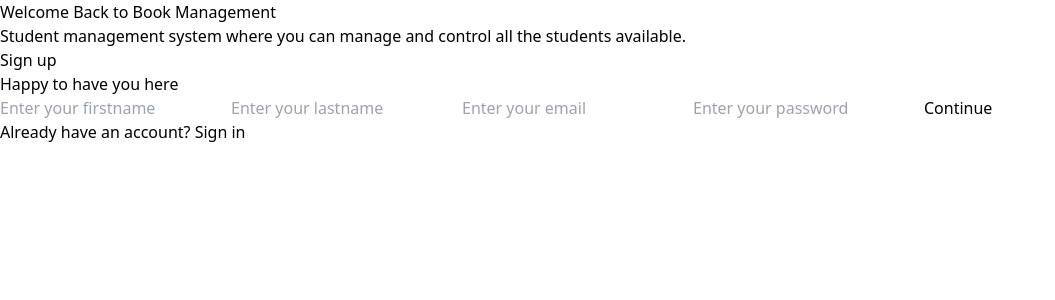
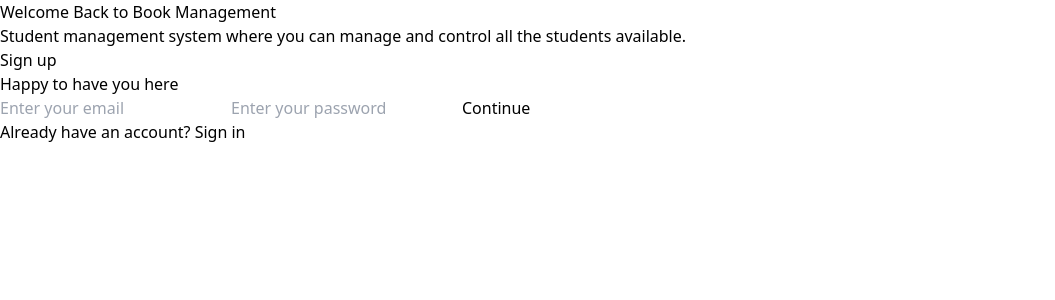
Before and after one commit to NkubitoyimanziRuth8/NE2024, a React (Vite) app in the folder frontend/: page / in a window 1280 px wide. Shown: the top 300 px of the page, without its empty margins (0-1055 px from the left). Built offline with nearby package versions, Linux system fonts and the light colour scheme.

Commit message:
added path

```diff
--- a/frontend/src/app/Login.jsx
+++ b/frontend/src/app/Login.jsx
@@ -22,7 +22,7 @@ export default function Login() {
 
     try {
       // Check if the user exists
-      const user = await axios.post(`http://localhost:3000/register`, formData);
+      const user = await axios.post(`http://localhost:3000/login`, formData);
       navigate('/dashboard')
     } catch (error) {
       setError(error)
@@ -47,8 +47,7 @@ export default function Login() {
 
         {/* Form */}
         <form onSubmit={handleSubmit} className='flex flex-col w-full max-w-md gap-4'>
-          <input type="text" placeholder="Enter your firstname" name="firstname" onChange={handleChange} className='py-4 px-2 border-2 border-gray-300 rounded-md focus:outline-none focus:border-blue-800 placeholder:text-lg'/>
-          <input type="text" placeholder="Enter your lastname" name="lastname" onChange={handleChange} className='py-4 px-2 border-2 border-gray-300 rounded-md focus:outline-none focus:border-blue-800 placeholder:text-lg'/>
+
           <input type="email" placeholder="Enter your email" name="email" onChange={handleChange} className='py-4 px-2 border-2 border-gray-300 rounded-md focus:outline-none focus:border-blue-800 placeholder:text-lg'/>
           <input type="password" placeholder="Enter your password" name="password" onChange={handleChange} className='py-4 px-2 border-2 border-gray-300 rounded-md focus:outline-none focus:border-blue-800 placeholder:text-lg'/>
 
```
Also changed, not shown: 2 other files (tests, documents, lock files or other folders).
